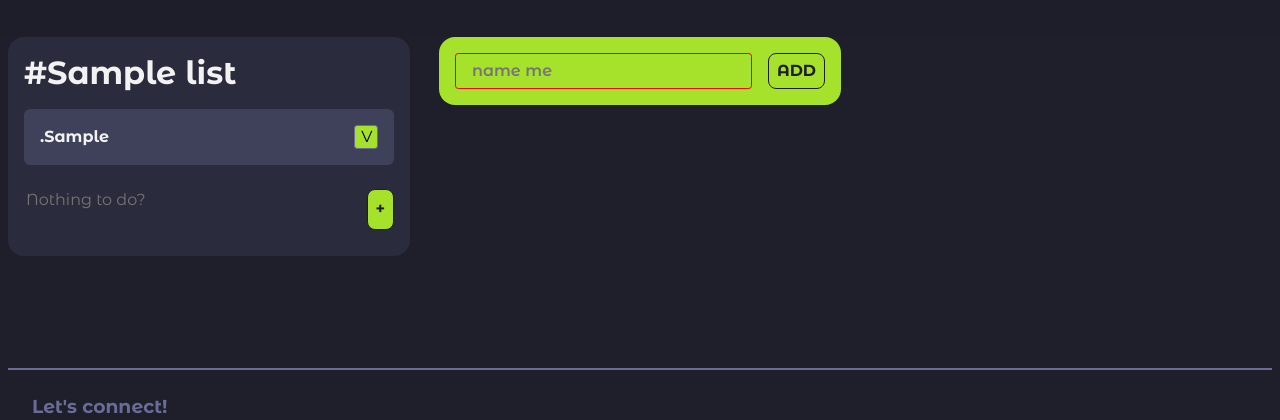
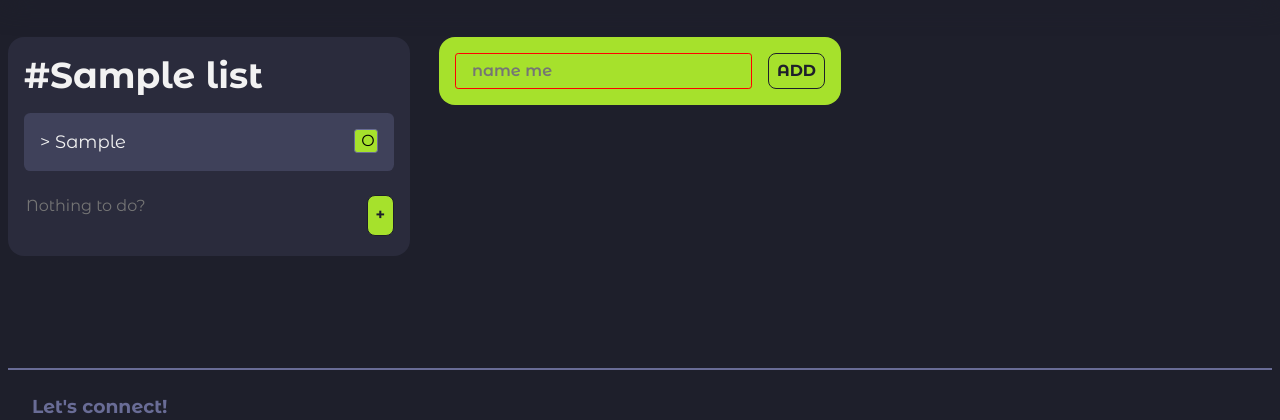
Before and after one commit to CreoMaster1202/todos, a Flask app: page /todos in a window 1280 px wide. Shown: the part 75-495 px from the top of the page. Run offline with Flask 3, Linux system fonts and the light colour scheme; a user stored in the database is signed in; tables that the repository leaves empty hold one stand-in row (values such as "Sample post").

Commit message:
small changes

```diff
--- a/website/static/css/todos.css
+++ b/website/static/css/todos.css
@@ -2,7 +2,7 @@
     height: 100%;
     display: grid;
     gap: 1.8rem;
-    grid-template-columns: repeat(auto-fill, minmax(400px,1fr));
+    grid-template-columns: repeat(auto-fill, minmax(360px,1fr));
     grid-auto-rows: 1.3rem;
     z-index: 10;
     /* border: 1px solid red; */
@@ -19,6 +19,7 @@
 }
 
 .list__title {
+    font-size: var(--size-2xl);
     display: block;
     word-wrap: break-word;
     cursor: pointer;
@@ -59,7 +60,8 @@
     /* border: 1px solid red; */
 }
 
-.todo__item h4 {
+.todo__item p {
+    font-size: var(--size-base);
     overflow: hidden;
     word-wrap: break-word;
     padding-right: 1rem;
@@ -87,7 +89,7 @@
     top: 0;
     left: 0;
     /* display: flex; */
-    background-color: var(--primary1);
+    background-color: var(--primary3);
     border-radius: 1rem;
     padding: 1rem;
     z-index: 888;
@@ -146,9 +148,30 @@ textarea {
 }
 
 /* xs */
-@media (min-width: 475px) {
+/* @media (min-width: 475px) {} */
 
-    .text-input input[type=text] {
-        width: 20ch;
+/* sm */
+@media (min-width: 640px) {
+    .list__title {
+        font-size: var(--size-3xl);
     }
 }
+
+/* md */
+/* @media (min-width: 768px) {} */
+
+/* lg */
+@media (min-width: 1024px) {
+    .list__title {
+        font-size: var(--size-4xl);
+    }
+    .todo__item p {
+        font-size: var(--size-lg);
+    }
+}
+
+/* xl */
+/* @media (min-width: 1280px) {} */
+
+/* 2xl */
+/* @media (min-width: 1536px) {} */
--- a/website/static/js/checkBoxColor.js
+++ b/website/static/js/checkBoxColor.js
@@ -1,6 +1,6 @@
 var checkboxes = document.querySelectorAll('.item-checkbox');
     for (var i = 0; i < checkboxes.length; i++) {
-        if (checkboxes[i].value == 'V') {
+        if (checkboxes[i].value == 'O') {
             checkboxes[i].classList.add('completed');
         } else {
             checkboxes[i].classList.add('not-completed');
--- a/website/templates/todos.html
+++ b/website/templates/todos.html
@@ -29,13 +29,13 @@
                             <!-- Item schema -->
                             <li class="todo__item">
                                 <!-- Name of the item -->
-                                <h4 class="item__title" onclick="showCard(event)">.{{ item.item }}</h4>
+                                <p class="item__title" onclick="showCard(event)">> {{ item.item }}</p>
 
                                 <!-- Editing window -->
                                 <div class="editcard" style="display: none;">
                                     <form class="item-input" action="{{ url_for('views.edit_item', item_id=item.id) }}" method="POST">
-                                        <textarea name="item" placeholder="to do...">{{ item.item }}</textarea>
-                                        <button class="btn" type="submit">Save</button>
+                                        <textarea name="item" placeholder="edit me...">{{ item.item }}</textarea>
+                                        <button class="btn" name="item" type="submit">Save</button>
                                     </form>
 
                                     <form action="{{ url_for('views.delete_item', item_id=item.id) }}" method="POST">
@@ -45,7 +45,7 @@
 
                                 <!-- The checkbox -->
                                 <form action="{{ url_for('views.toggle_item', item_id=item.id) }}">
-                                    <input type="submit" name="checked" class="item-checkbox" value="{% if item.complete %}V{% else %}O{% endif %}">
+                                    <input type="submit" name="checked" class="item-checkbox" value="{% if item.complete %}O{% else %} {% endif %}">
                                 </form>
 
                             </li>
```
